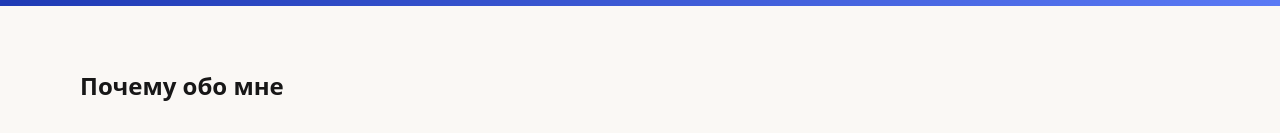
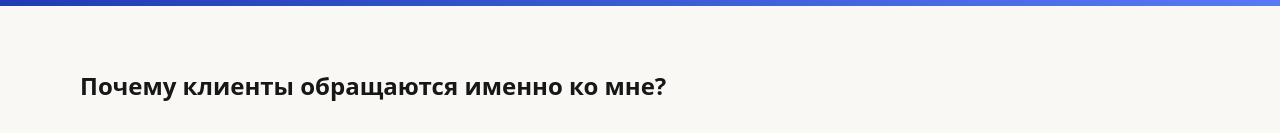
Before and after one commit to SerChertoff/Alla, a React (Vite) app: page / in a window 1280 px wide. Shown: the part 735-868 px from the top of the page. Built offline with nearby package versions, Linux system fonts and the light colour scheme; no server answers.

Commit message:
changed the title

```diff
--- a/src/pages/HomePage.tsx
+++ b/src/pages/HomePage.tsx
@@ -102,7 +102,9 @@ export function HomePage({ onOpenConsult }: HomePageProps) {
       </section>
 
       <section className="mx-auto max-w-6xl px-4 py-16">
-        <h2 className="text-2xl font-semibold text-neutral-900">Почему обо мне</h2>
+        <h2 className="text-2xl font-semibold text-neutral-900">
+          Почему клиенты обращаются именно ко мне?
+        </h2>
         <div className="mt-8 grid gap-6 sm:grid-cols-2 lg:grid-cols-4">
           {[
             {
```
